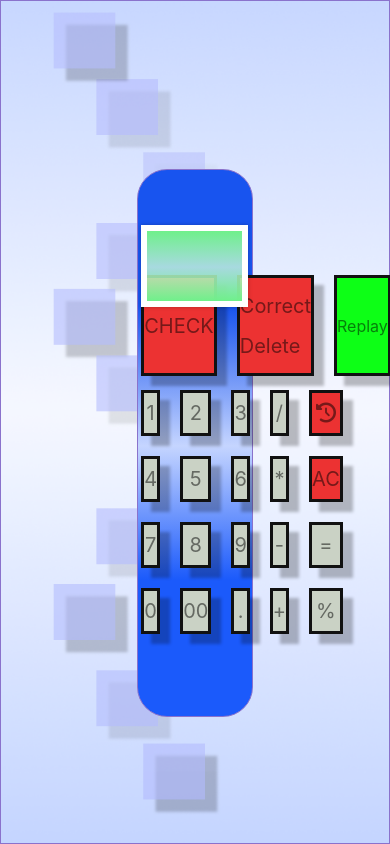
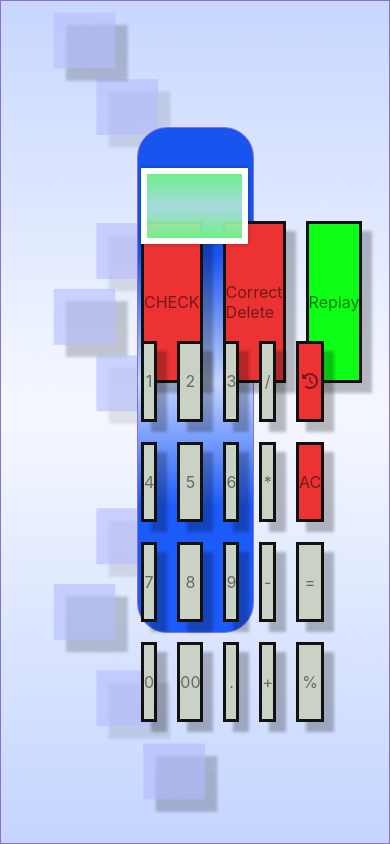
Before and after one commit to vigneshwaranit56/calc-ui, a React (Create React App) app: page / in a window 390 px wide. Built offline with nearby package versions, Linux system fonts and the light colour scheme.

Commit message:
responsive added

```diff
--- a/src/Button.css
+++ b/src/Button.css
@@ -5,12 +5,11 @@
     box-sizing: border-box;
     align-items: center;
     justify-content: center;
-    font-size: 24px;
     color: rgba(0, 0, 0, 0.5);
     font-family:-apple-system, BlinkMacSystemFont, 'Segoe UI', Roboto, Oxygen, Ubuntu, Cantarell, 'Open Sans', 'Helvetica Neue', sans-serif;
     border-image-source: linear-gradient(180deg, hsl(138, 91%, 46%) 0%, rgb(210, 15, 73) 100%);
-    font-size:20px;
-    height: auto;
+    font-size: 16px;
+
     -moz-box-shadow: inset 0 0 10px rgba(0, 0, 0, 0.25);
     -webkit-box-shadow: inset 0 0 10px rgba(0, 0, 0, 0.25);
     box-shadow: inset 0 0 10px rgba(0, 0, 0, 0.25);
@@ -44,6 +43,8 @@
 }
 
 .Button[data-size="2"] {
+    font-size: 16px;
+
     background: #EC3232;
 }
 .Button[data-size="3"] {
--- a/src/Calculator.css
+++ b/src/Calculator.css
@@ -1,10 +1,10 @@
 .Calculator{
-    position: absolute;
+    position: fixed;
     width: 30%;
-    height: 65%;
+    height: 60%;
     left: 35%;
-    top: 20%;
-    bottom: 20%;
+    top: 15%;
+    bottom: 15%;
     background: linear-gradient(180deg, #1854EF 25%, #C5D5FF 50.52%, #1B5AFB 75.08%);
     border: 1px solid #8a72cc;
     box-sizing: border-box;
--- a/src/CalculatorScreen.css
+++ b/src/CalculatorScreen.css
@@ -6,4 +6,5 @@
     border: 1px solid #8a72cc;
     background-repeat: no-repeat;
     background-size: cover;
+
   }
--- a/src/Display.css
+++ b/src/Display.css
@@ -9,7 +9,7 @@
     width:93%;
     height: 15%;
     left: 3%;
-    top:10%;
+    top: 8%;
   }
 
   .Result{
--- a/src/Keypad.css
+++ b/src/Keypad.css
@@ -8,22 +8,23 @@
 .Keypad{
     display: grid;
     grid-template-columns: 1fr 1fr 1fr 1fr 1fr;
+    grid-template-rows: 75% 75% 75% 75% ;
     grid-gap: 20px;
     padding-top: 10%;
-    padding-bottom: 3%;
+    padding-bottom: 7%;
     padding-left: 3%;
     padding-right: 3%;    font-family: Rockwell;
   font-style: normal;
   font-weight: normal;
-  line-height: 40px;
   font-size:30px ;height: 15vh;
 
 }
 
 .Keypad[data-size="1"] {
+    grid-template-rows: 150%  ;
     grid-template-columns: 2fr 2fr 1fr;
-    padding-top: 20%;
-    padding-bottom: 2%;
+    padding-top: 15%;
+    padding-bottom: 1%;
     padding-left: 3%;
     padding-right: 3%;
 }
```
